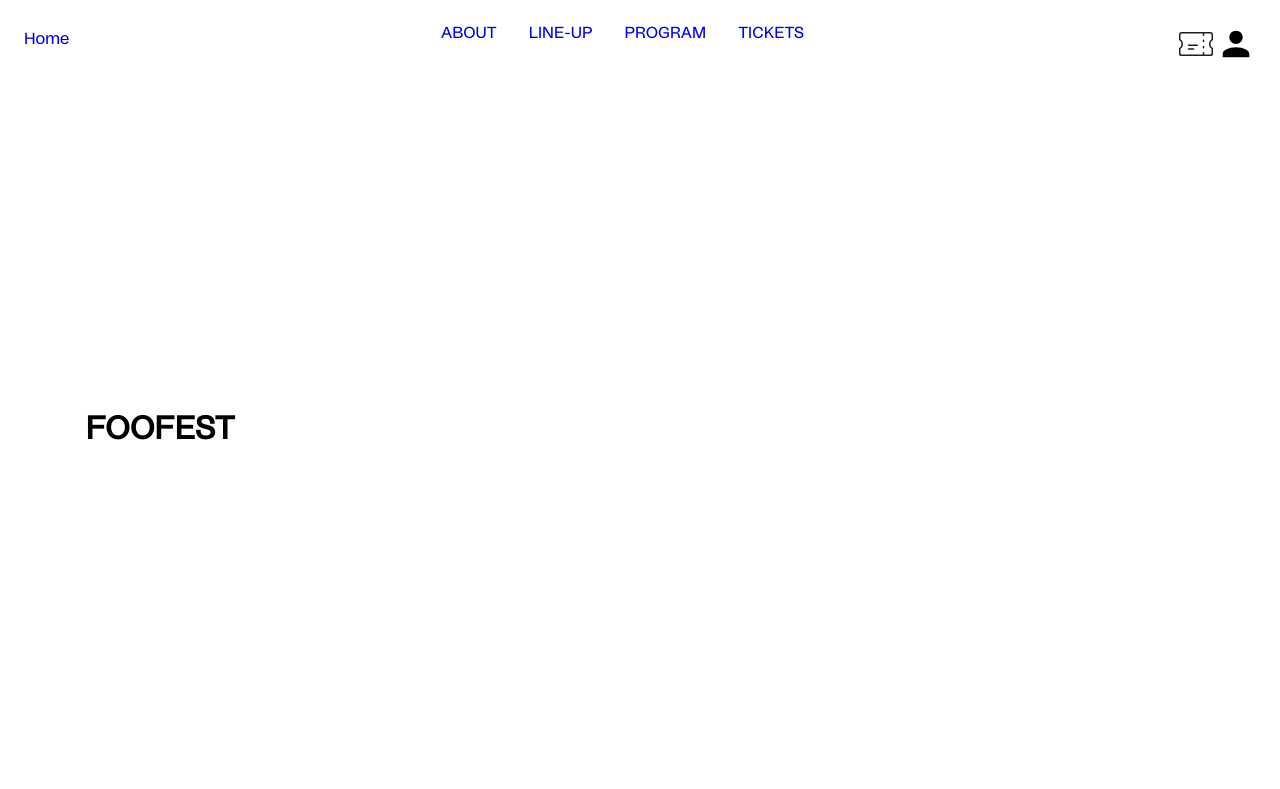
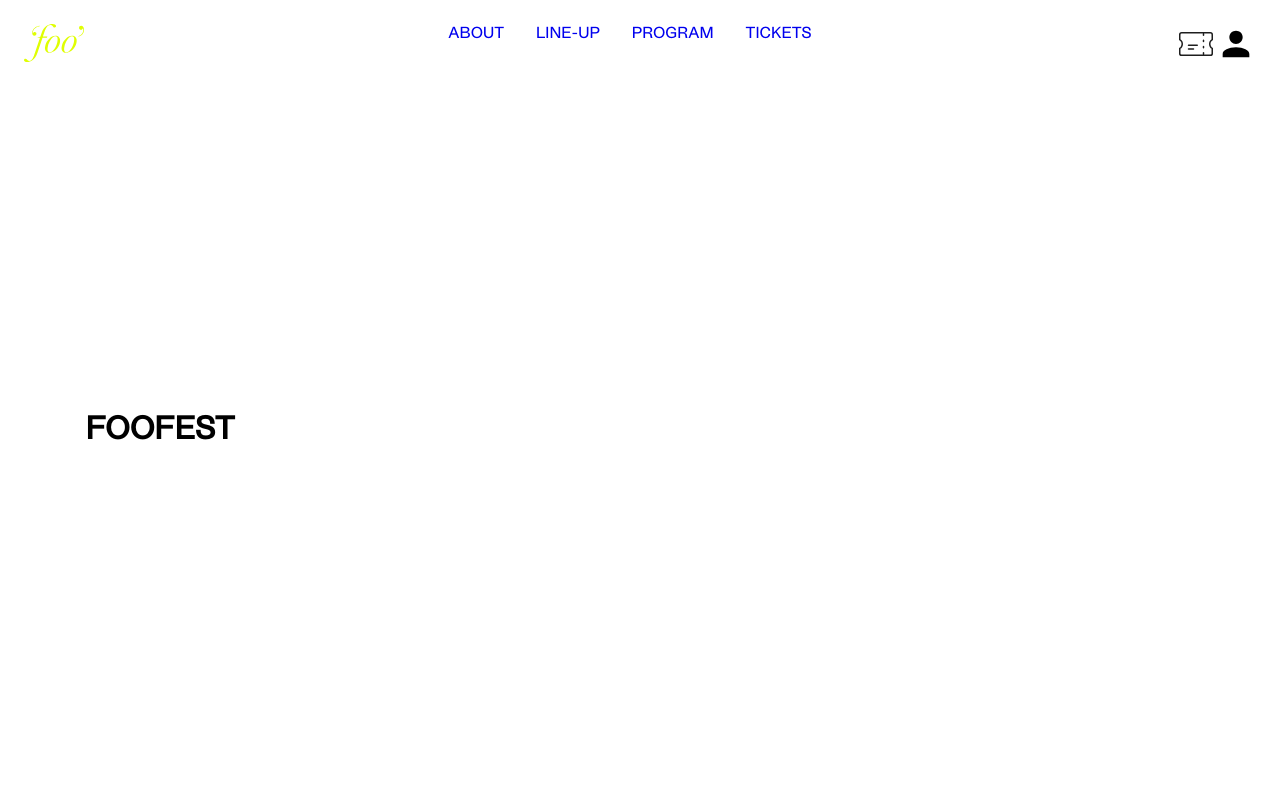
Before and after one commit to ozolinala/fooFestApp-forked, a Next.js app: page / in a window 1280 px wide. Shown: the top 789 px of the page. Built offline with nearby package versions, Linux system fonts and the light colour scheme.

Commit message:
added logo

```diff
--- a/layouts/Layout.js
+++ b/layouts/Layout.js
@@ -8,7 +8,9 @@ export default function Layout({ children })  {
     return (
         <>
         <nav className={styles.Navbar}>
-      <p><Link href="./">Home</Link></p>
+      <Link href="./">
+      <img className={styles.Logo} src="/pics/logo.svg" alt='Logo'></img>
+      </Link>
       <ul className={styles.navLinks}>
       <li>
         <Link href="./about">ABOUT</Link>
--- a/styles/Home.module.css
+++ b/styles/Home.module.css
@@ -43,6 +43,10 @@
   text-align: center;
   padding: 8rem;
 }
+.Logo {
+  width: 60px;
+  height: auto;
+}
 
 .announcement > div {
   flex-basis: 50%;
```
